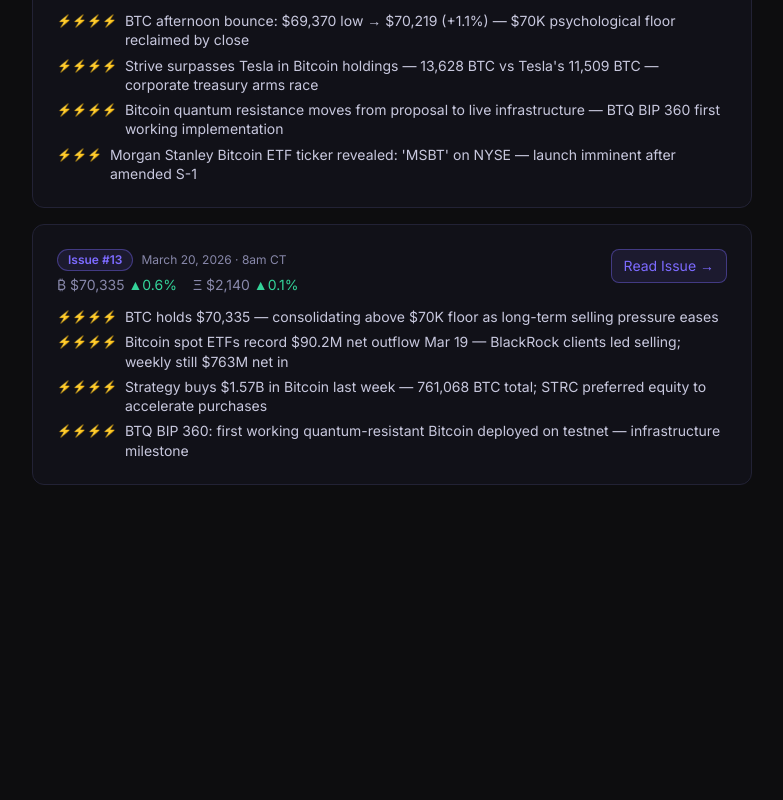
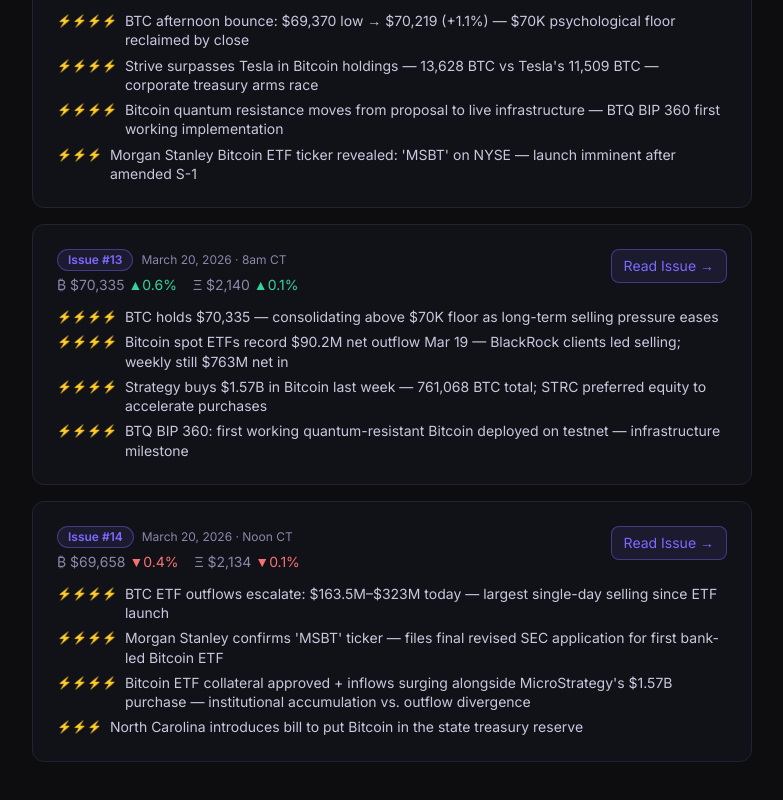
Before and after one commit to Mind-Dragon/zackor-signals, a Next.js app: page /issues in a window 1280 px wide. Shown: the part 3083-3883 px from the top of the page, without its empty margins (248-1031 px from the left). Before the commit the page ends 3616 px from the top, so only its background shows below. Built offline with nearby package versions, Linux system fonts and the light colour scheme.

Commit message:
feat: add Issue #14 — Mar 20, 2026 Noon CT BTC/ETH scan

```diff
--- a/app/data/issues.ts
+++ b/app/data/issues.ts
@@ -28,6 +28,97 @@
 }
 
 export const ISSUES: Issue[] = [
+  {
+    id: "2026-03-20-noon",
+    issueNumber: 14,
+    date: "March 20, 2026",
+    time: "Noon CT",
+    btcPrice: "$69,658",
+    btcChange: "0.4%",
+    btcUp: false,
+    ethPrice: "$2,134",
+    ethChange: "0.1%",
+    ethUp: false,
+    sections: [
+      {
+        icon: "₿",
+        title: "Bitcoin",
+        signals: [
+          {
+            rating: 4,
+            headline: "BTC ETF outflows escalate: $163.5M–$323M today — largest single-day selling since ETF launch",
+            detail: "Multiple sources (AMBCrypto, ainvest) confirm BTC ETF outflows between $163.5M and $323M on Mar 20 — a significant escalation from yesterday's $90.2M outflow. Despite outflows, $2.8B in fresh accumulation is reported concurrently. BTC holds $69,658 (−0.4%) — $70K lost as key support. Watch $68,500 as next level."
+          },
+          {
+            rating: 4,
+            headline: "Morgan Stanley confirms 'MSBT' ticker — files final revised SEC application for first bank-led Bitcoin ETF",
+            detail: "Morgan Stanley advances its spot Bitcoin ETF with confirmed MSBT ticker and $1M seed plan filing. First big U.S. bank filing a bank-led (not affiliate-led) Bitcoin ETF. $1.9T manager. Coinbase custodian, BNY Mellon administrator. Approval could meaningfully boost BTC demand via new distribution channel."
+          },
+          {
+            rating: 4,
+            headline: "Bitcoin ETF collateral approved + inflows surging alongside MicroStrategy's $1.57B purchase — institutional accumulation vs. outflow divergence",
+            detail: "ETF collateral use is now formally approved — a structural upgrade enabling institutional use of BTC as collateral in broader financial products. MicroStrategy's $1.57B weekly purchase continues to underpin the long-term bid even as short-term ETF outflows spike."
+          },
+          {
+            rating: 3,
+            headline: "North Carolina introduces bill to put Bitcoin in the state treasury reserve",
+            detail: "r/Bitcoin (66↑): North Carolina moving to become one of the first states to officially hold Bitcoin as part of its treasury reserves. State-level strategic reserve adoption is accelerating — joining Arizona, Texas, and other states with similar proposals."
+          },
+          {
+            rating: 3,
+            headline: "SEC Chair Atkins commodity framework article trending — 'best possible outcome for BTC holders'",
+            detail: "r/CryptoCurrency (40↑): Detailed explainer on what the March 17 SEC/CFTC joint BTC commodity classification means legally. Article framing: 'best possible outcome for BTC holders.' Regulatory clarity narrative continuing to build."
+          },
+          {
+            rating: 3,
+            headline: "Stripe launches payment services for crypto businesses — BTC/crypto payment rails expanding",
+            detail: "r/Bitcoin (20↑): Stripe entering crypto business payments. Major Web2 payment processor now servicing crypto-native companies. Fiat-crypto bridge infrastructure expanding alongside institutional accumulation."
+          },
+          {
+            rating: 2,
+            headline: "BTC hashrate: Bitlease founder argues falling hashrates aren't a threat — security narrative holds",
+            detail: "r/CryptoCurrency (24↑): Nima Beni (Bitlease) explains why falling hashrates don't endanger Bitcoin's security — different security model than most assume. Background signal for institutional risk assessors."
+          }
+        ]
+      },
+      {
+        icon: "Ξ",
+        title: "Ethereum",
+        signals: [
+          {
+            rating: 4,
+            headline: "ETH whale accumulates $111M during post-Fed dip — largest single-address buy this week",
+            detail: "Exa (Mar 19): Ethereum whale accumulated $111M in ETH during the post-Fed price dip. A second whale sold $111M then bought back — net neutral. Interpreted as large-address conviction buying at $2,100 support. On-chain demand absorbing ETF + market sell pressure."
+          },
+          {
+            rating: 4,
+            headline: "ETH $2.5B long liquidation risk if price dips below $2,100 — critical support level confirmed",
+            detail: "CoinTelegraph: $2.5B in long positions face liquidation if ETH breaks below $2,100. ETH currently $2,134 — dangerously close. $2,100 is the make-or-break level for a potential long squeeze. BlackRock ETHB ETF pulled $155M in flows despite the risk."
+          },
+          {
+            rating: 4,
+            headline: "BlackRock's staked Ethereum ETF (ETHB) rewrites crypto fund rules — $155M inflows; Grayscale adds $44.6M staked",
+            detail: "BlackRock ETHB bringing yield (staking) directly into an ETF structure for the first time. Grayscale doubles down adding $44.6M staked ETH. Ethereum's 'Three-Body Problem': 37M ETH staked + L2 fees down 90% + ETF institutional demand all compressing supply simultaneously."
+          },
+          {
+            rating: 3,
+            headline: "Vitalik Buterin: 'Crypto dies if users focus only on speculation' — utility narrative push",
+            detail: "r/CryptoCurrency (107↑): Vitalik warning that speculation-first culture is existential risk for crypto. He's pushing for real utility use cases to dominate. Context: ETH's utility narrative (staking yield, L2 scalability) is the bull case against pure speculation pressure."
+          },
+          {
+            rating: 3,
+            headline: "Ethereum: 'Three-Body Problem' — 37M ETH staked, L2 fees −90%, BlackRock demand = supply squeeze",
+            detail: "Phemex analysis: Three simultaneous forces — 37M ETH locked in staking reducing liquid supply, L2 transaction fee collapse (−90%) reducing ETH burn, but BlackRock ETHB ETF pulling institutional demand. Net supply pressure could be bullish as liquidity tightens."
+          },
+          {
+            rating: 2,
+            headline: "ETH new block explorer built by community dev — no-code visual smart contract builder",
+            detail: "r/ethereum (13↑): Community developer building no-code visual smart contract builder for Solidity, helping non-developers deploy on ETH. Ecosystem builder signal."
+          }
+        ]
+      }
+    ]
+  },
   {
     id: "2026-03-20-8am",
     issueNumber: 13,
```
